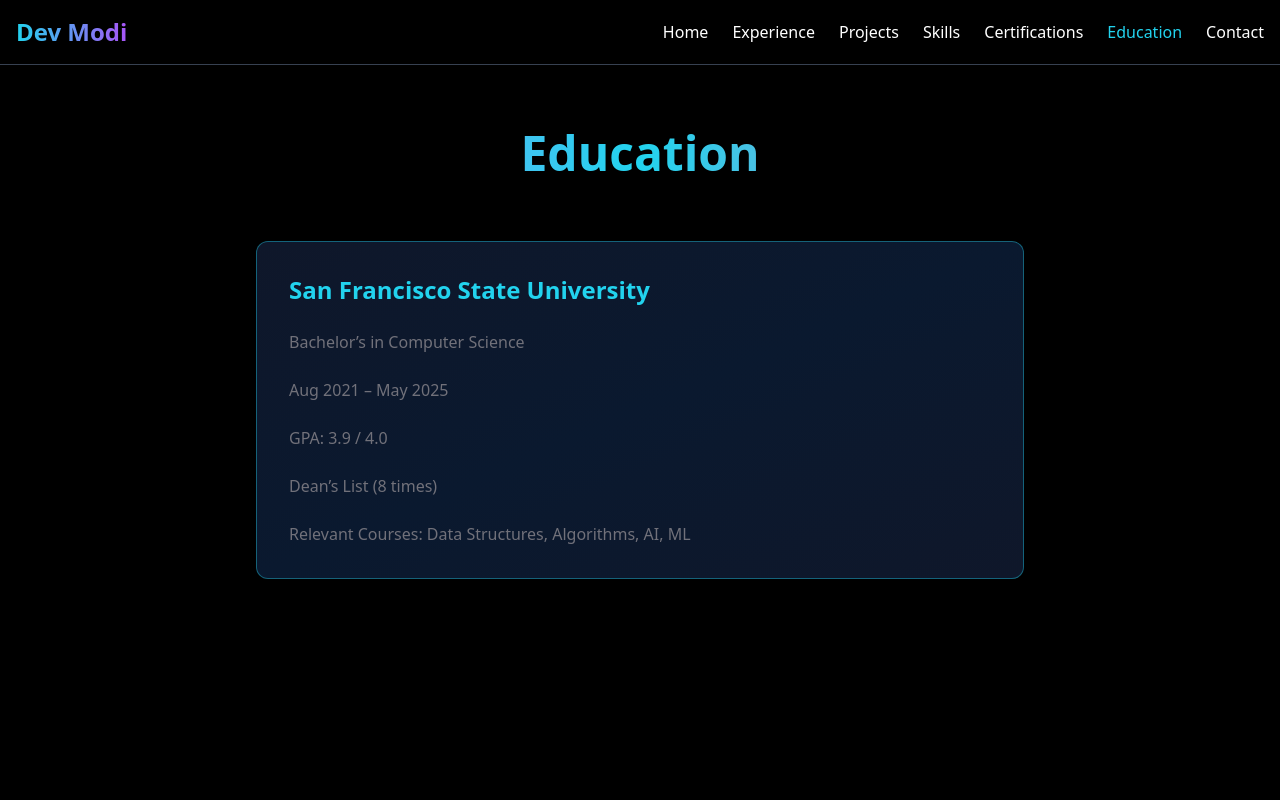
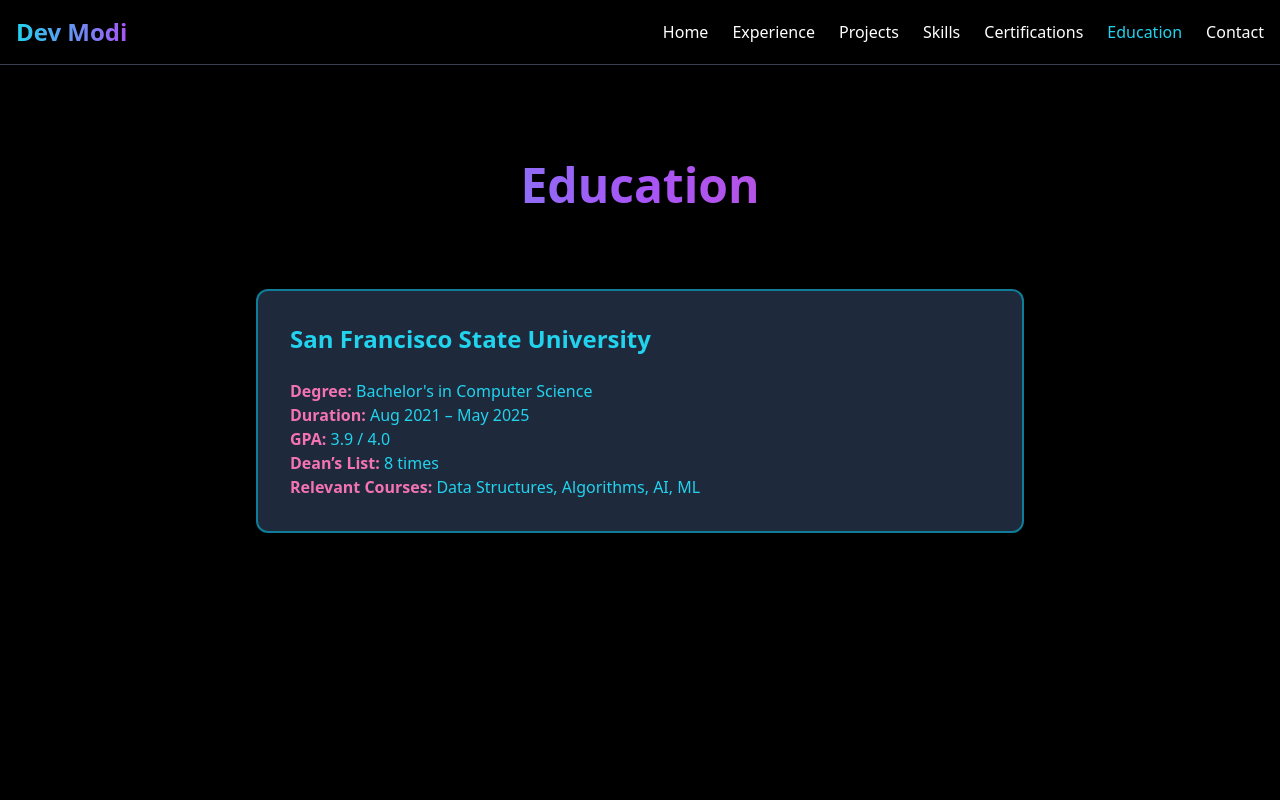
Before and after one commit to NightFury2415/New_Portfolio, a Next.js app: page /education in a window 1280 px wide. Shown: the top 800 px of the page. Built offline with nearby package versions, Linux system fonts and the light colour scheme.

Commit message:
Made education page better

```diff
--- a/app/certifications/page.tsx
+++ b/app/certifications/page.tsx
@@ -13,16 +13,18 @@ const certifications = [
 export default function Certifications() {
   return (
     <div className="min-h-screen bg-black text-white py-16">
+      {/* Animated Title */}
       <motion.h1
         initial={{ scale: 0 }}
         animate={{ scale: 1 }}
         transition={{ duration: 0.8 }}
-        className="text-5xl font-extrabold text-center mb-16 bg-clip-text text-transparent bg-gradient-to-r from-cyan-400 via-purple-400 to-pink-500"
+        className="text-5xl font-extrabold text-center mb-16 bg-clip-text text-transparent bg-gradient-to-r from-cyan-400 via-purple-500 to-pink-500 pt-8 pb-4"
       >
         Certifications
       </motion.h1>
 
-      <div className="grid md:grid-cols-2 gap-8 max-w-4xl mx-auto px-4">
+      {/* Certifications Grid with Glow Effects */}
+      <div className="grid grid-cols-1 sm:grid-cols-2 lg:grid-cols-3 gap-8 max-w-6xl mx-auto">
         {certifications.map((cert, idx) => (
           <motion.div
             key={idx}
@@ -30,9 +32,11 @@ export default function Certifications() {
             whileInView={{ opacity: 1, scale: 1 }}
             transition={{ duration: 0.6 }}
             viewport={{ once: true }}
-            className="p-6 rounded-xl bg-gradient-to-br from-[#0f172a] via-[#0a192f] to-[#0f172a] border border-purple-500/30 shadow-lg hover:scale-105 hover:shadow-purple-500/40 transition-all duration-300"
+            className="flex justify-center"
           >
-            <p className="text-muted-foreground text-center">{cert}</p>
+            <div className="p-8 rounded-xl bg-gradient-to-br from-[#0f172a] via-[#0a192f] to-[#0f172a] text-center border border-purple-500/30 shadow-lg hover:scale-105 hover:shadow-lg hover:shadow-purple-500/50 transition-all duration-300">
+              <p className="text-lg font-semibold text-cyan-400">{cert}</p>
+            </div>
           </motion.div>
         ))}
       </div>
--- a/app/contact/page.tsx
+++ b/app/contact/page.tsx
@@ -1,7 +1,7 @@
 "use client";
 
 import { motion } from "framer-motion";
-import { Mail, Github, Linkedin } from "lucide-react";
+import { Mail, Github, Linkedin } from "lucide-react"; // Icons for Email, GitHub, LinkedIn
 
 export default function Contact() {
   return (
@@ -11,19 +11,19 @@ export default function Contact() {
         initial={{ scale: 0 }}
         animate={{ scale: 1 }}
         transition={{ duration: 0.8 }}
-        className="text-5xl font-extrabold text-center mb-16 bg-clip-text text-transparent bg-gradient-to-r from-cyan-400 via-purple-400 to-pink-400"
+        className="text-5xl font-extrabold text-center mb-12 bg-clip-text text-transparent bg-gradient-to-r from-purple-400 via-blue-500 to-pink-500"
       >
         Get In Touch
       </motion.h1>
 
       {/* Contact Buttons */}
-      <div className="flex flex-wrap justify-center gap-6 px-4">
+      <div className="flex justify-center gap-6">
         {/* Email Button */}
         <motion.a
           whileHover={{ scale: 1.1 }}
           whileTap={{ scale: 0.95 }}
           href="mailto:dmodi@sfsu.edu"
-          className="flex items-center gap-2 bg-gradient-to-r from-purple-500 to-pink-500 text-white px-6 py-3 rounded-full shadow-md hover:shadow-purple-500/50 transition-all duration-300"
+          className="flex items-center gap-2 bg-gradient-to-r from-pink-500 to-purple-500 text-white px-6 py-3 rounded-full shadow-md hover:shadow-lg hover:scale-110 transition-all duration-300"
         >
           <Mail className="h-5 w-5" /> Email Me
         </motion.a>
@@ -34,7 +34,7 @@ export default function Contact() {
           whileTap={{ scale: 0.95 }}
           href="https://github.com/nightfury2415"
           target="_blank"
-          className="flex items-center gap-2 bg-gradient-to-r from-cyan-500 to-purple-500 text-white px-6 py-3 rounded-full shadow-md hover:shadow-cyan-500/50 transition-all duration-300"
+          className="flex items-center gap-2 bg-gradient-to-r from-purple-500 to-indigo-500 text-white px-6 py-3 rounded-full shadow-md hover:shadow-lg hover:scale-110 transition-all duration-300"
         >
           <Github className="h-5 w-5" /> GitHub
         </motion.a>
@@ -43,9 +43,9 @@ export default function Contact() {
         <motion.a
           whileHover={{ scale: 1.1 }}
           whileTap={{ scale: 0.95 }}
-          href="https://linkedin.com/in/dev-modi2415/"
+          href="https://www.linkedin.com/in/dev-modi2415/"
           target="_blank"
-          className="flex items-center gap-2 bg-gradient-to-r from-blue-500 to-cyan-500 text-white px-6 py-3 rounded-full shadow-md hover:shadow-blue-500/50 transition-all duration-300"
+          className="flex items-center gap-2 bg-gradient-to-r from-blue-500 to-cyan-500 text-white px-6 py-3 rounded-full shadow-md hover:shadow-lg hover:scale-110 transition-all duration-300"
         >
           <Linkedin className="h-5 w-5" /> LinkedIn
         </motion.a>
--- a/app/education/page.tsx
+++ b/app/education/page.tsx
@@ -4,33 +4,57 @@ import { motion } from "framer-motion";
 
 export default function Education() {
   return (
-    <div className="min-h-screen bg-black text-white py-16">
+    <div className="min-h-screen bg-black text-white py-16 relative">
+      {/* Animated Title with Glowing Text */}
       <motion.h1
-        initial={{ scale: 0 }}
-        animate={{ scale: 1 }}
-        transition={{ duration: 0.8 }}
-        className="text-5xl font-extrabold text-center mb-16 bg-clip-text text-transparent bg-gradient-to-r from-purple-400 via-cyan-400 to-pink-400"
+        initial={{ opacity: 0, y: -50 }}
+        animate={{ opacity: 1, y: 0 }}
+        transition={{ duration: 1 }}
+        className="text-5xl font-extrabold text-center mb-16 bg-clip-text text-transparent bg-gradient-to-r from-cyan-400 via-purple-500 to-pink-500 pt-8 pb-4"
       >
         Education
       </motion.h1>
 
+      {/* Education Card without Glow */}
       <motion.div
-        initial={{ opacity: 0, y: 50 }}
-        whileInView={{ opacity: 1, y: 0 }}
-        transition={{ duration: 0.8 }}
+        initial={{ opacity: 0, scale: 0.8 }}
+        whileInView={{ opacity: 1, scale: 1 }}
+        transition={{ duration: 1 }}
         viewport={{ once: true }}
-        className="max-w-3xl mx-auto space-y-6 p-8 rounded-xl bg-gradient-to-br from-[#0f172a] via-[#0a192f] to-[#0f172a] border border-cyan-400/40 shadow-md hover:scale-105 transition-all duration-300"
+        className="max-w-3xl mx-auto space-y-6 p-8 rounded-xl bg-[#1e293b] border-2 border-cyan-500/60 shadow-lg hover:scale-110 hover:shadow-xl hover:shadow-cyan-500/50 transition-all duration-300"
       >
         <h2 className="text-2xl font-bold text-cyan-400 mb-2">
           San Francisco State University
         </h2>
-        <p className="text-muted-foreground">Bachelor’s in Computer Science</p>
-        <p className="text-muted-foreground">Aug 2021 – May 2025</p>
-        <p className="text-muted-foreground">GPA: 3.9 / 4.0</p>
-        <p className="text-muted-foreground">Dean’s List (8 times)</p>
-        <p className="text-muted-foreground">
-          Relevant Courses: Data Structures, Algorithms, AI, ML
-        </p>
+        <div className="text-md text-gray-400">
+          <p>
+            <span className="font-semibold text-pink-400">Degree:</span>{" "}
+            <span className="text-cyan-400">
+              Bachelor's in Computer Science
+            </span>
+          </p>
+          <p>
+            <span className="font-semibold text-pink-400">Duration:</span>{" "}
+            <span className="text-cyan-400">Aug 2021 – May 2025</span>
+          </p>
+          <p>
+            <span className="font-semibold text-pink-400">GPA:</span>{" "}
+            <span className="text-cyan-400">3.9 / 4.0</span>
+          </p>
+          <p>
+            <span className="font-semibold text-pink-400">Dean’s List:</span>{" "}
+            <span className="text-cyan-400">8 times</span>
+          </p>
+          <p>
+            <span className="font-semibold text-pink-400">
+              Relevant Courses:
+            </span>
+            <span className="text-cyan-400">
+              {" "}
+              Data Structures, Algorithms, AI, ML
+            </span>
+          </p>
+        </div>
       </motion.div>
     </div>
   );
```
